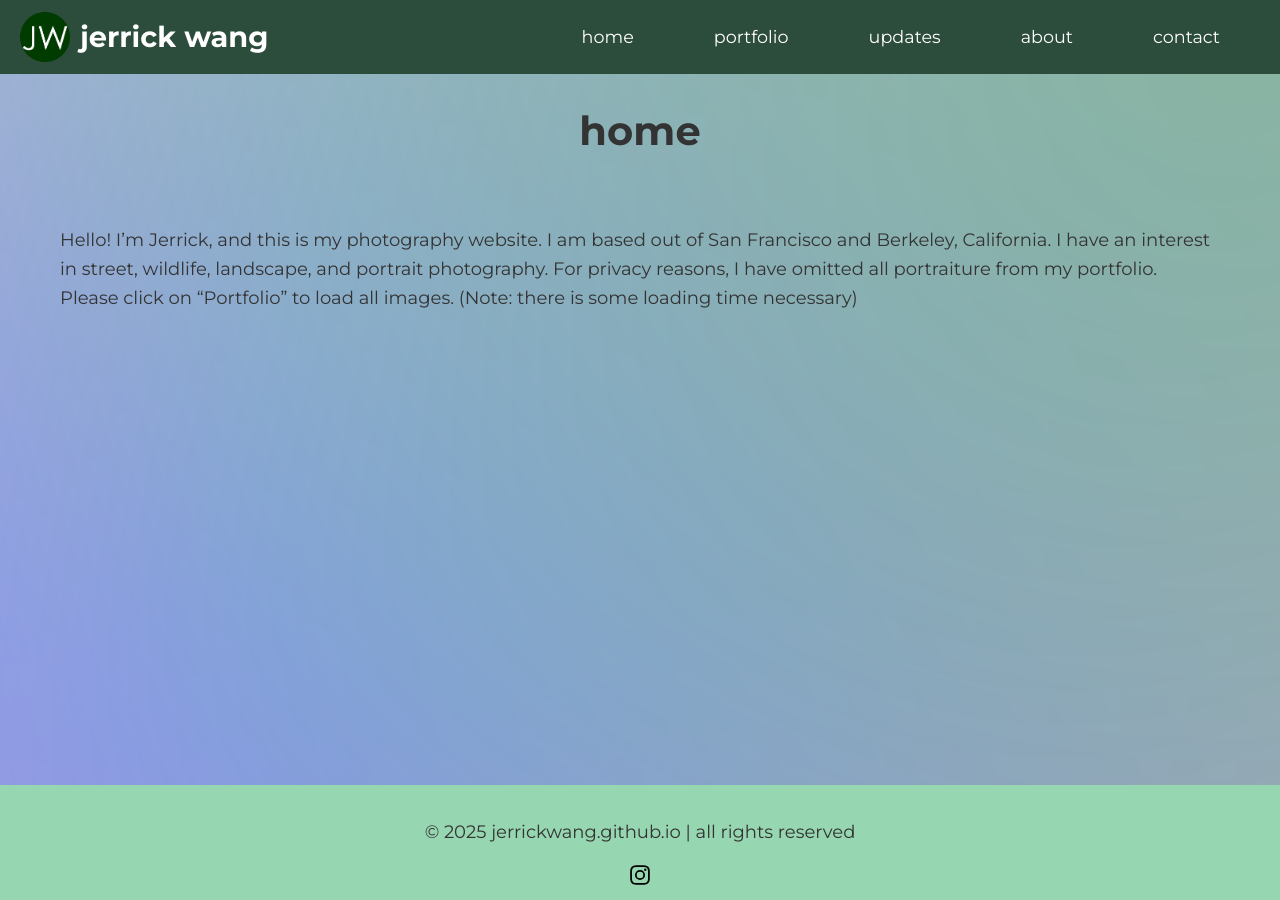
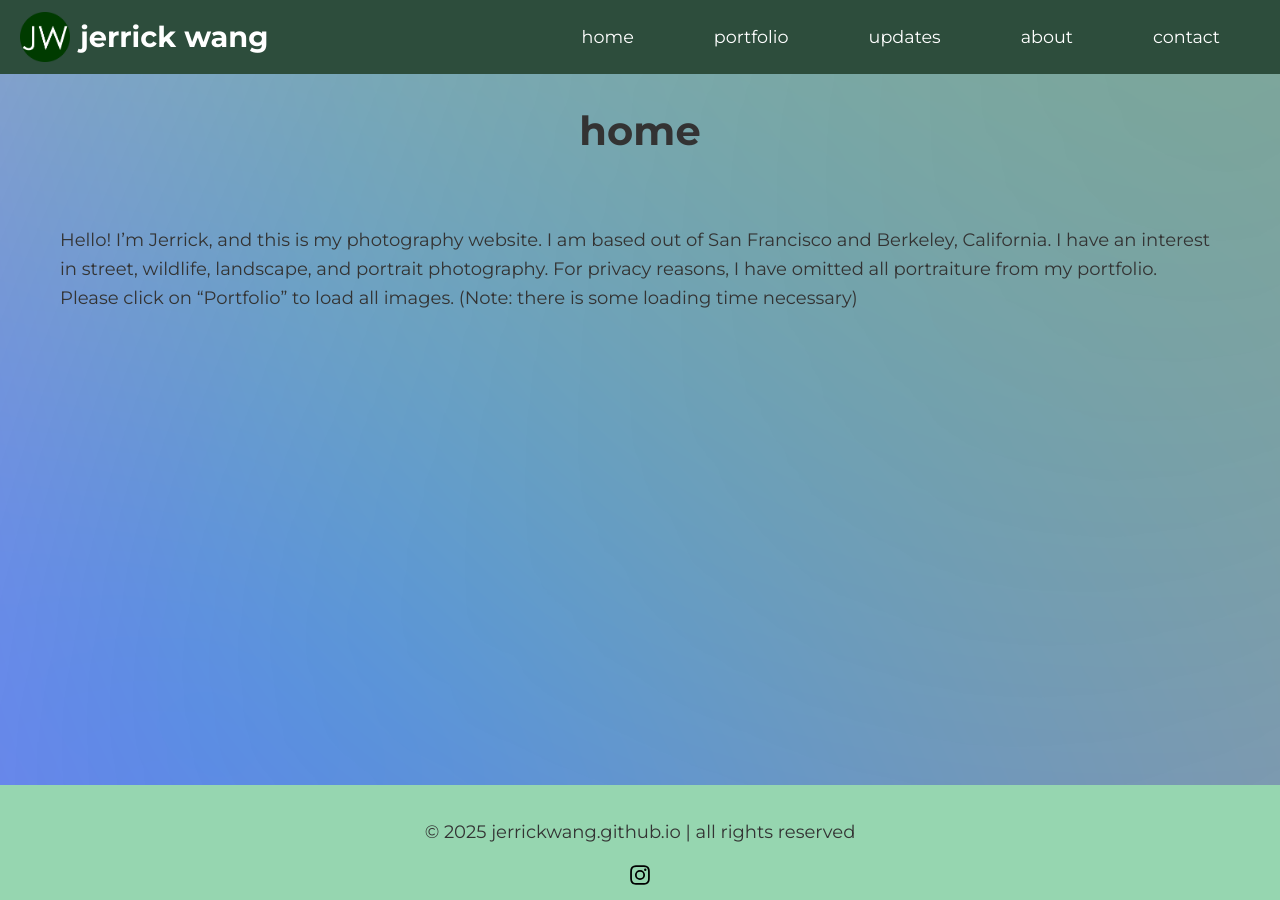
Before and after one commit to jerrickwang/jerrickwang.github.io, a Jekyll site: the page built from index.md, in a window 1280 px wide. Built offline with Jekyll 4.4.1, drawn with Linux system fonts in a browser that asks for light colours.

Commit message:
Update style.css

```diff
--- a/assets/css/style.css
+++ b/assets/css/style.css
@@ -24,13 +24,13 @@
   width: 300%;
   height: 300%;
   background:
-    radial-gradient(circle at 100% 0%, rgba(255, 0, 150, 0.4), transparent 70%),
-    radial-gradient(circle at 75% 25%, rgba(0, 255, 200, 0.4), transparent 70%),
-    radial-gradient(circle at 50% 0%, rgba(255, 200, 0, 0.4), transparent 70%),
-    radial-gradient(circle at 25% 75%, rgba(0, 150, 255, 0.4), transparent 70%),
-    radial-gradient(circle at 0% 100%, rgba(200, 0, 255, 0.4), transparent 70%),
-    radial-gradient(circle at 50% 100%, rgba(255, 100, 0, 0.4), transparent 70%),
-    radial-gradient(circle at 50% 50%, rgba(0, 255, 100, 0.4), transparent 70%);
+    radial-gradient(circle at 100% 0%, rgba(255, 0, 150, 0.6), transparent 70%),
+    radial-gradient(circle at 75% 25%, rgba(0, 255, 200, 0.6), transparent 70%),
+    radial-gradient(circle at 50% 0%, rgba(255, 200, 0, 0.6), transparent 70%),
+    radial-gradient(circle at 25% 75%, rgba(0, 150, 255, 0.6), transparent 70%),
+    radial-gradient(circle at 0% 100%, rgba(200, 0, 255, 0.6), transparent 70%),
+    radial-gradient(circle at 50% 100%, rgba(255, 100, 0, 0.6), transparent 70%),
+    radial-gradient(circle at 50% 50%, rgba(0, 255, 100, 0.6), transparent 70%);
   filter: blur(100px);
   z-index: -1;
   animation: ambient-move 2s ease-in-out infinite alternate;
```
